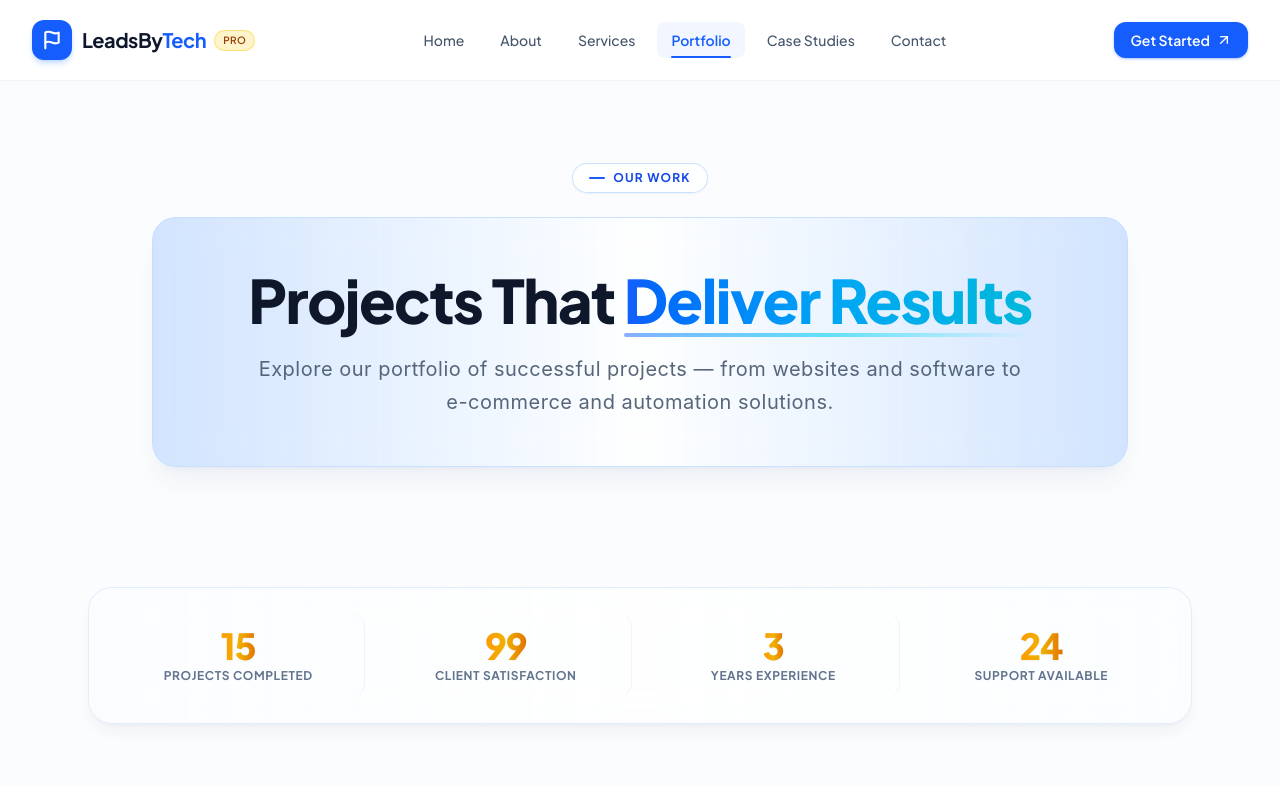
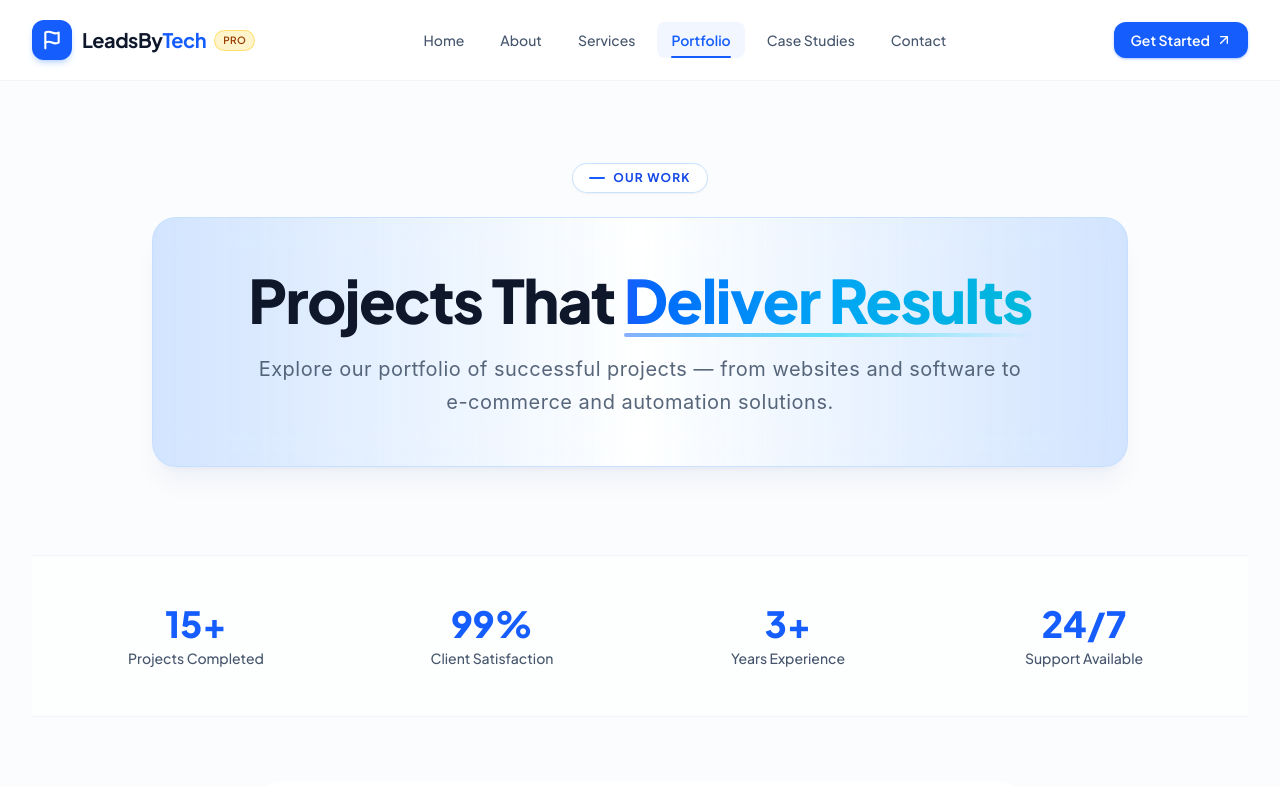
Before and after one commit to abdul94074mohsin/leadsbytech-portfolio, a React (Vite) app: page / in a window 1280 px wide. Shown: the top 786 px of the page. Built offline with nearby package versions, Linux system fonts and the light colour scheme.

Commit message:
Inline statistics array in PortfolioStats to fix Vercel export error

```diff
--- a/src/components/PortfolioStats.jsx
+++ b/src/components/PortfolioStats.jsx
@@ -1,81 +1,38 @@
-import React, { useEffect, useRef, useState } from 'react';
-import { motion, useInView, useMotionValue, useSpring } from 'framer-motion';
-import { statistics } from '../data/projects.js';
+import React from 'react';
+import { motion } from 'framer-motion';
+import { statsVariants, statsChildVariants } from '../utils/animations';
 
-function Counter({ targetValue, prefix = '', suffix = '' }) {
-  const ref = useRef(null);
-  const isInView = useInView(ref, { once: true, margin: '-30px' });
-  const motionVal = useMotionValue(0);
-  const springVal = useSpring(motionVal, {
-    damping: 28,
-    stiffness: 75,
-    duration: 1.6,
-  });
+// Inline array to eliminate import/export dependencies
+const statistics = [
+  { id: 1, value: '15+', label: 'Projects Completed' },
+  { id: 2, value: '99%', label: 'Client Satisfaction' },
+  { id: 3, value: '3+', label: 'Years Experience' },
+  { id: 4, value: '24/7', label: 'Support Available' },
+];
 
-  const [displayValue, setDisplayValue] = useState(0);
-
-  useEffect(() => {
-    if (isInView) {
-      motionVal.set(targetValue);
-    }
-  }, [isInView, targetValue, motionVal]);
-
-  useEffect(() => {
-    const unsubscribe = springVal.on('change', (latest) => {
-      setDisplayValue(Math.round(latest));
-    });
-    return () => unsubscribe();
-  }, [springVal]);
-
+export default function PortfolioStats() {
   return (
-    <span ref={ref} className="font-extrabold tracking-tight">
-      {prefix}
-      {displayValue}
-      {suffix}
-    </span>
+    <motion.section
+      variants={statsVariants}
+      initial="hidden"
+      whileInView="visible"
+      viewport={{ once: true }}
+      className="py-12 bg-white/50 backdrop-blur-md border-y border-slate-100"
+    >
+      <div className="max-w-7xl mx-auto px-4 sm:px-6 lg:px-8">
+        <div className="grid grid-cols-2 md:grid-cols-4 gap-8 text-center">
+          {statistics.map((stat) => (
+            <motion.div key={stat.id} variants={statsChildVariants}>
+              <div className="text-3xl sm:text-4xl font-extrabold text-blue-600 mb-1">
+                {stat.value}
+              </div>
+              <div className="text-sm font-medium text-slate-600">
+                {stat.label}
+              </div>
+            </motion.div>
+          ))}
+        </div>
+      </div>
+    </motion.section>
   );
 }
-
-export default function PortfolioStats() {
-  const containerRef = useRef(null);
-  const isInView = useInView(containerRef, { once: true, margin: '-40px' });
-
-  return (
-    <section className="py-4 sm:py-6 md:py-8 max-w-6xl mx-auto px-4 sm:px-6 overflow-hidden relative z-10">
-      <motion.div
-        ref={containerRef}
-        initial={{ opacity: 0, x: 60 }}
-        animate={isInView ? { opacity: 1, x: 0 } : { opacity: 0, x: 60 }}
-        transition={{ duration: 0.7, ease: [0.16, 1, 0.3, 1] }}
-        className="grid grid-cols-2 md:grid-cols-4 gap-3 sm:gap-4 p-4 sm:p-6 bg-white/75 backdrop-blur-xl rounded-2xl sm:rounded-3xl border border-blue-100/80 shadow-lg shadow-blue-950/5 relative overflow-hidden"
-      >
-        <div className="absolute inset-0 bg-gradient-to-r from-blue-50/20 via-transparent to-sky-50/20 pointer-events-none" />
-
-        {statistics.map((stat, idx) => (
-          <motion.div
-            key={stat.id || idx}
-            whileHover={{ y: -3, scale: 1.02 }}
-            transition={{ type: 'spring', stiffness: 400, damping: 20 }}
-            className={`relative z-10 flex flex-col items-center justify-center text-center p-3 sm:p-4 rounded-xl sm:rounded-2xl transition-all duration-300 hover:bg-white/90 hover:shadow-xs group ${
-              idx !== statistics.length - 1
-                ? 'md:border-r md:border-slate-200/50'
-                : ''
-            }`}
-          >
-            {/* Professional Metallic Gold Color Numbers */}
-            <div className="text-2xl sm:text-3xl lg:text-4xl font-extrabold text-transparent bg-clip-text bg-gradient-to-r from-amber-500 via-yellow-500 to-amber-600 mb-1 leading-none tracking-tight drop-shadow-xs">
-              <Counter
-                targetValue={stat.value}
-                prefix={stat.prefix || ''}
-                suffix={stat.suffix || ''}
-              />
-            </div>
-            <p className="text-[10px] sm:text-xs font-bold tracking-wider text-slate-500 uppercase leading-tight group-hover:text-amber-700 transition-colors">
-              {stat.label}
-            </p>
-          </motion.div>
-        ))}
-      </motion.div>
-    </section>
-  );
-}
```
